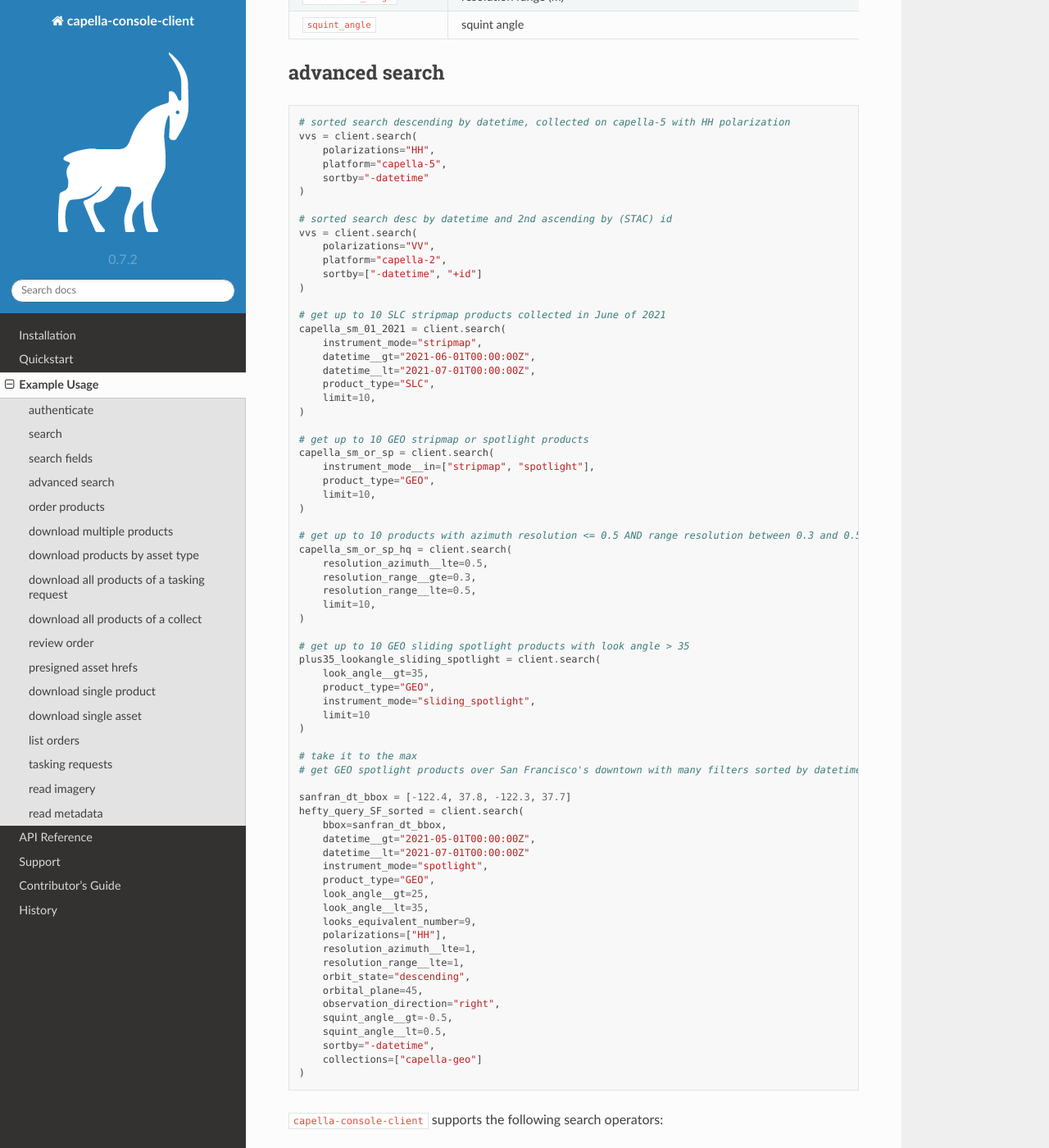
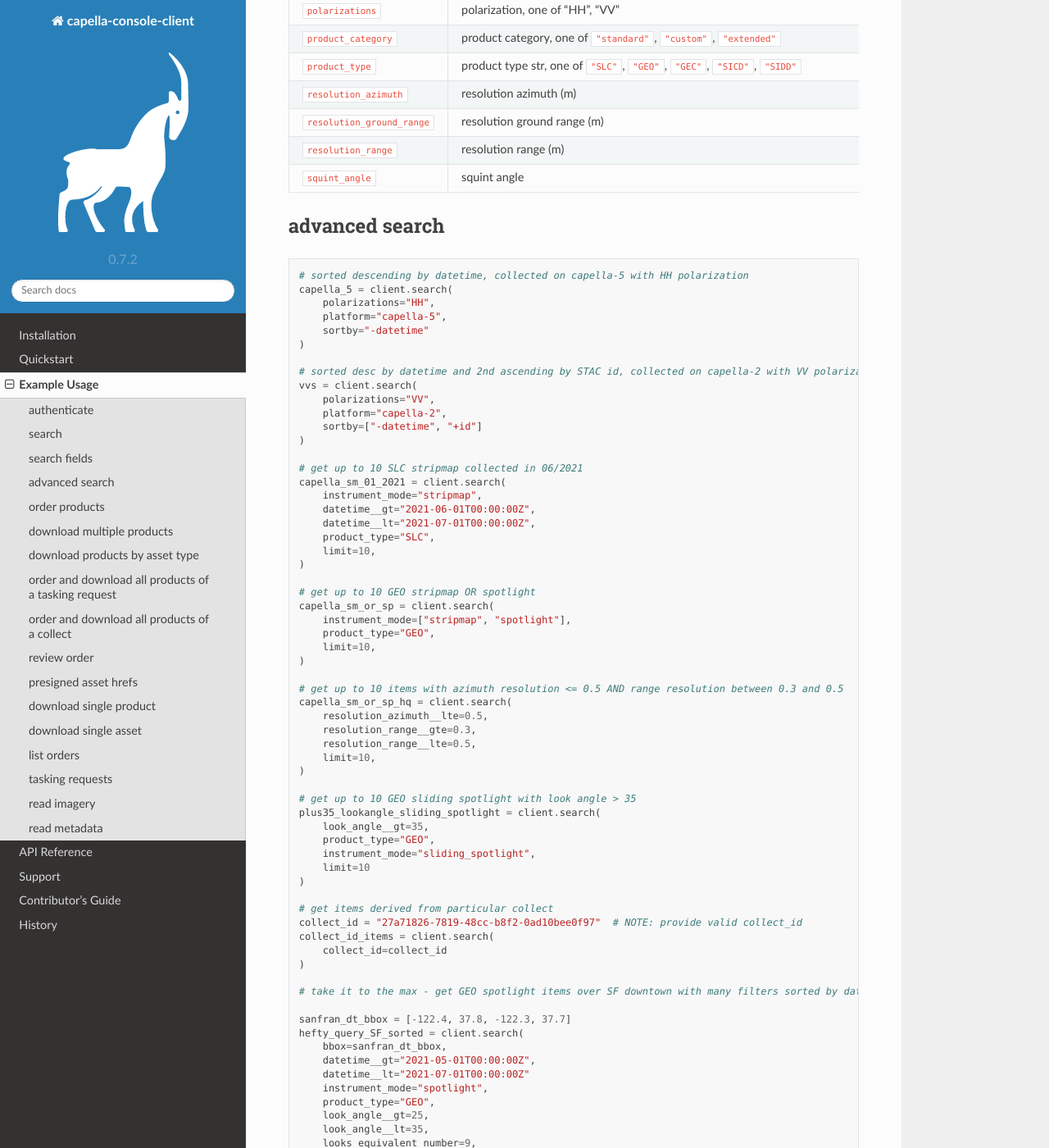
Before and after one commit to capellaspace/console-client, a Sphinx documentation site: the page built from docs/pages/example_usage.rst, in a window 1280 px wide and 1400 px high, scrolled down 2612 px. Shown: the whole window at 82% size. Built offline with Sphinx 7.4.7 and the Read the Docs theme 2.0.0, drawn with Linux system fonts in a browser that asks for light colours; some of the changed text lies outside the part shown.

Commit message:
refining example_usage.rst

```diff
--- a/docs/pages/example_usage.rst
+++ b/docs/pages/example_usage.rst
@@ -4,12 +4,28 @@
 Example Usage
 **************
 
+.. code:: python3
+
+    from capella_console_client import CapellaConsoleClient
+
 authenticate
 ############
 
+interactive prompt
+
 .. code:: python3
 
-    from capella_console_client import CapellaConsoleClient
+    # you will be prompted for console user (user@email.com)/ password before authenticating
+    client = CapellaConsoleClient()
+
+    # chatty client
+    client = CapellaConsoleClient(verbose=True)
+
+
+provide user credentials
+
+.. code:: python3
+
     from getpass import getpass
 
     # user credentials on console.capellaspace.com
@@ -39,14 +50,14 @@
 search
 ######
 
-Search operations are performed against CapellaSpace's `STAC catalog <https://stacspec.org/>`_
+searches are run against Capella Space's Catalog and a List of `STAC items <https://stacspec.org/>`_ matching the search criteria is returned.
 
 .. code:: python3
 
-    # random capella product
+    # random
     random_product = client.search(constellation="capella", limit=1)[0]
 
-    # stack of products of same bounding box
+    # intersecting same bounding box
     stack_by_bbox = client.search(
         bbox=random_product["bbox"]
     )
@@ -69,18 +80,17 @@
     )
 
 
-By default up to **500** STAC items are returned. This can be increased by providing a custom ``limit``:
+By default **up to 500** STAC items are returned. This can be increased by providing a custom ``limit``:
 
 .. code:: python3
 
-    # random capella product
     many_products = client.search(constellation="capella", limit=1000)
 
 
 search fields
 ##############
 
-.. list-table:: Supported search fields
+.. list-table:: supported fields for search
     :widths: 30 40 20 20
     :header-rows: 1
 
@@ -215,21 +225,21 @@
 
 .. code:: python3
 
-    # sorted search descending by datetime, collected on capella-5 with HH polarization
-    vvs = client.search(
+    # sorted descending by datetime, collected on capella-5 with HH polarization
+    capella_5 = client.search(
         polarizations="HH",
         platform="capella-5",
         sortby="-datetime"
     )
 
-    # sorted search desc by datetime and 2nd ascending by (STAC) id
+    # sorted desc by datetime and 2nd ascending by STAC id, collected on capella-2 with VV polarization
     vvs = client.search(
         polarizations="VV",
         platform="capella-2",
         sortby=["-datetime", "+id"]
     )
 
-    # get up to 10 SLC stripmap products collected in June of 2021
+    # get up to 10 SLC stripmap collected in 06/2021
     capella_sm_01_2021 = client.search(
         instrument_mode="stripmap",
         datetime__gt="2021-06-01T00:00:00Z",
@@ -238,14 +248,14 @@
         limit=10,
     )
 
-    # get up to 10 GEO stripmap or spotlight products
+    # get up to 10 GEO stripmap OR spotlight
     capella_sm_or_sp = client.search(
-        instrument_mode__in=["stripmap", "spotlight"],
+        instrument_mode=["stripmap", "spotlight"],
         product_type="GEO",
         limit=10,
     )
 
-    # get up to 10 products with azimuth resolution <= 0.5 AND range resolution between 0.3 and 0.5
+    # get up to 10 items with azimuth resolution <= 0.5 AND range resolution between 0.3 and 0.5
     capella_sm_or_sp_hq = client.search(
         resolution_azimuth__lte=0.5,
         resolution_range__gte=0.3,
@@ -253,7 +263,7 @@
         limit=10,
     )
 
-    # get up to 10 GEO sliding spotlight products with look angle > 35
+    # get up to 10 GEO sliding spotlight with look angle > 35
     plus35_lookangle_sliding_spotlight = client.search(
         look_angle__gt=35,
         product_type="GEO",
@@ -261,8 +271,13 @@
         limit=10
     )
 
-    # take it to the max
-    # get GEO spotlight products over San Francisco's downtown with many filters sorted by datetime
+    # get items derived from particular collect
+    collect_id = "27a71826-7819-48cc-b8f2-0ad10bee0f97"  # NOTE: provide valid collect_id
+    collect_id_items = client.search(
+        collect_id=collect_id
+    )
+
+    # take it to the max - get GEO spotlight items over SF downtown with many filters sorted by datetime
 
     sanfran_dt_bbox = [-122.4, 37.8, -122.3, 37.7]
     hefty_query_SF_sorted = client.search(
@@ -286,9 +301,11 @@
         collections=["capella-geo"]
     )
 
+
+
 ``capella-console-client`` supports the following search operators:
 
-.. list-table:: Supported search operators
+.. list-table:: supported search operators
    :widths: 20 20 60
    :header-rows: 1
 
@@ -332,18 +349,19 @@
 order products
 ##############
 
-Submit an order to the system by providing STAC items or STAC ids.
+Issue the following snippets to submit a (purchasing) order by providing STAC items or STAC ids.
 
 .. code:: python3
 
-    # submit order of previously searched stac items
+    # submit order with stac items
     order_id = client.submit_order(items=capella_spotlight_olympic_NP_geo)
 
     # alternatively order by STAC ids
     first_two_ids = [item["id"] for item in capella_spotlight_olympic_NP_geo[:2]]
     order_id = client.submit_order(stac_ids=first_two_ids)
 
-    # alternatively check prior to ordering if an active order already exists
+    # since orders expire you can alternatively check prior if an active order already exists
+    # instead of creating a new order - charges won't be applied twice anyways
     order_id = client.submit_order(items=capella_spotlight_olympic_NP_geo,
                                    check_active_orders=True)
 
@@ -412,7 +430,7 @@
   /tmp/<stac_id_2>/<stac_id_2>.tif
   ...
 
-If you prefer a flat hierarchy set ``separate_dirs`` to False:
+If you prefer a flat hierarchy set ``separate_dirs`` to ``False``:
 
 .. code:: python3
 
@@ -451,21 +469,22 @@
        exclude="raster"
     )
 
-    # explicit DENY overrides explicit ALLOW --> the following would only fetch all thumbnails
+    # explicit DENY overrides explicit ALLOW --> the following would only fetch thumbnails
     product_paths = client.download_products(
        order_id=order_id,
        include=["raster", "thumbnail"]
        exclude="raster"
     )
 
-download all products of a tasking request
-##########################################
+
+order and download all products of a tasking request
+####################################################
 
 Requirement: you have previously issued a tasking request that was completed in the meantime
 
 .. code:: python3
 
-    task_request_id = "27a71826-7819-48cc-b8f2-0ad10bee0f97"  # NOTE: provide valid tasking_request_id
+    tasking_request_id = "27a71826-7819-48cc-b8f2-0ad10bee0f97"  # NOTE: provide valid tasking_request_id
 
     product_paths = client.download_products(
         tasking_request_id=tasking_request_id,
@@ -474,9 +493,8 @@
     )
 
 
-
-download all products of a collect
-##################################
+order and download all products of a collect
+############################################
 
 .. code:: python3
 
@@ -551,6 +571,10 @@
 list orders
 ##############
 
+Issue the following snippet to view the ordering history
+
+.. code:: python3
+
     # list all orders
     all_orders = client.list_orders()
 
@@ -565,33 +589,34 @@
 tasking requests
 ################
 
+Issue the following snippet to get tasking request information
+
 .. code:: python3
 
-    task_request_id = "27a71826-7819-48cc-b8f2-0ad10bee0f97"  # provide valid tasking_request_id
+    tasking_request_id = "27a71826-7819-48cc-b8f2-0ad10bee0f97"  # provide valid tasking_request_id
 
     # get task info
-    task = client.get_task(task_request_id)
+    task = client.get_task(tasking_request_id)
 
-    # was it completed
+    # was it completed?
     client.is_task_completed(task)
 
-    # given that task request id, download all associated products
-    client.download_products_for_task(task_request_id, local_dir="/tmp", threaded=True)
 
 .. _read imagery:
+
 
 read imagery
 ############
 
 Given a presigned asset href (see `presigned asset hrefs`_) load imagery into memory
 
-requires `rasterio <https://pypi.org/project/rasterio/>`_ (not part of this package)
+NOTE: requires `rasterio <https://pypi.org/project/rasterio/>`_ (not part of this package)
 
 .. code:: python3
 
     import rasterio
 
-    # read metadata of raster
+    # raster profile
     raster_presigned_href = assets_presigned[0]["HH"]["href"]
     with rasterio.open(raster_presigned_href) as ds:
         print(ds.profile)
```
Also changed, not shown: other parts of docs/pages/example_usage.rst (+11 -14 lines), 1 other file.
